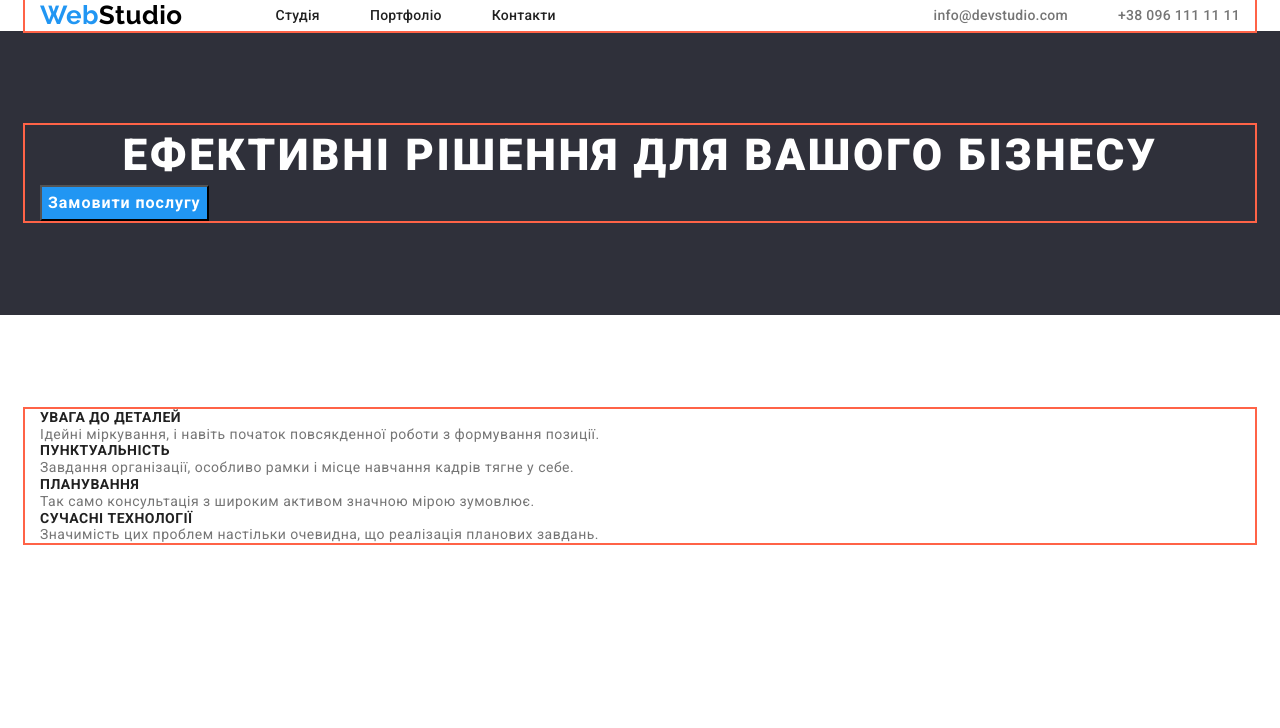
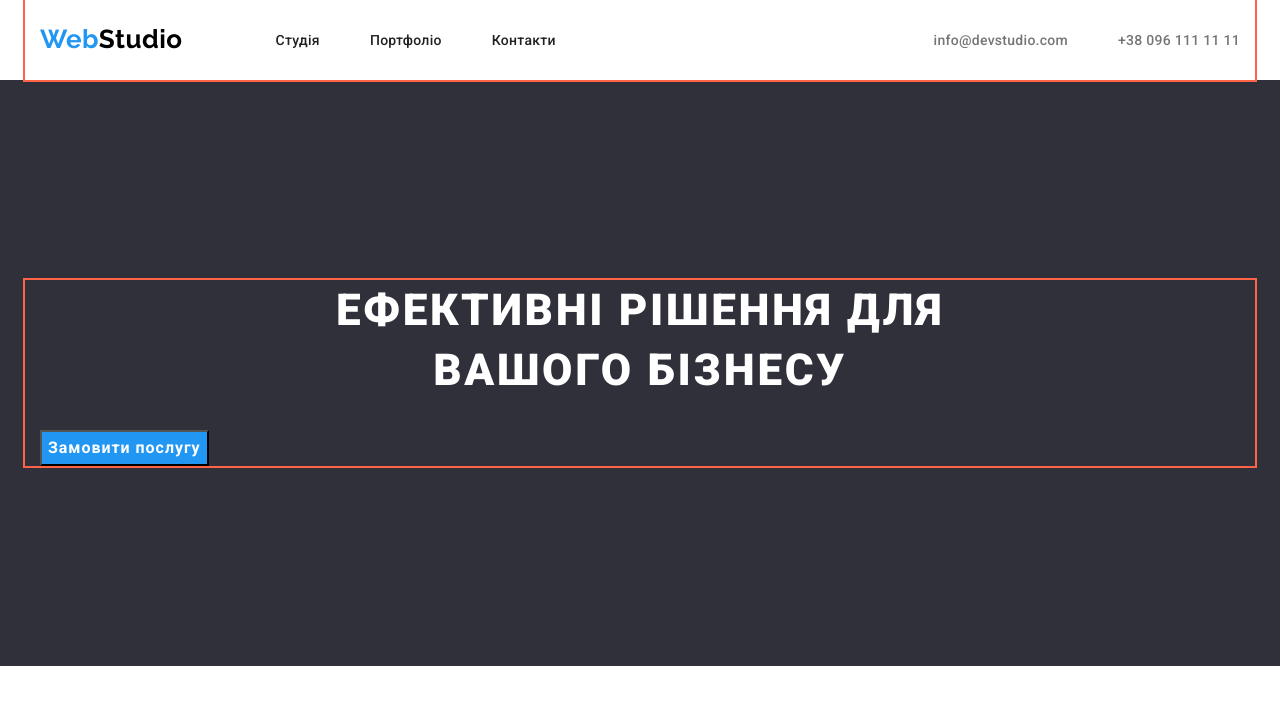
Before and after one commit to NikitaLan/goit-markup-hw-07, a plain HTML site: page index.html in a window 1280 px wide. Shown: the top 728 px of the page. Drawn offline with nearby package versions, Linux system fonts and the light colour scheme.

Commit message:
paddintg 200

```diff
--- a/css/styles.css
+++ b/css/styles.css
@@ -94,6 +94,8 @@ outline: 2px solid tomato;
   /* Header */
   .header a {
   text-decoration: none;
+  padding-top: 24px;
+  padding-bottom: 25px;
 }
 
 .header-logo {
@@ -154,8 +156,12 @@ outline: 2px solid tomato;
   color: var(--blue);
 }
 /* Hero */
+
+
 .hero {
     background-color: var(--darkblue);
+    padding-top: 200px;
+    padding-bottom: 200px;
   }
   .hero-title {
     font-style: normal;
@@ -166,6 +172,10 @@ outline: 2px solid tomato;
     letter-spacing: 0.06em;
     text-transform: uppercase;
     color: var(--white);
+
+    max-width: 696px;
+    margin: 0 auto;
+    margin-bottom: 30px;
   }
   .hero-btn {
     background-color: var(--blue);
```
